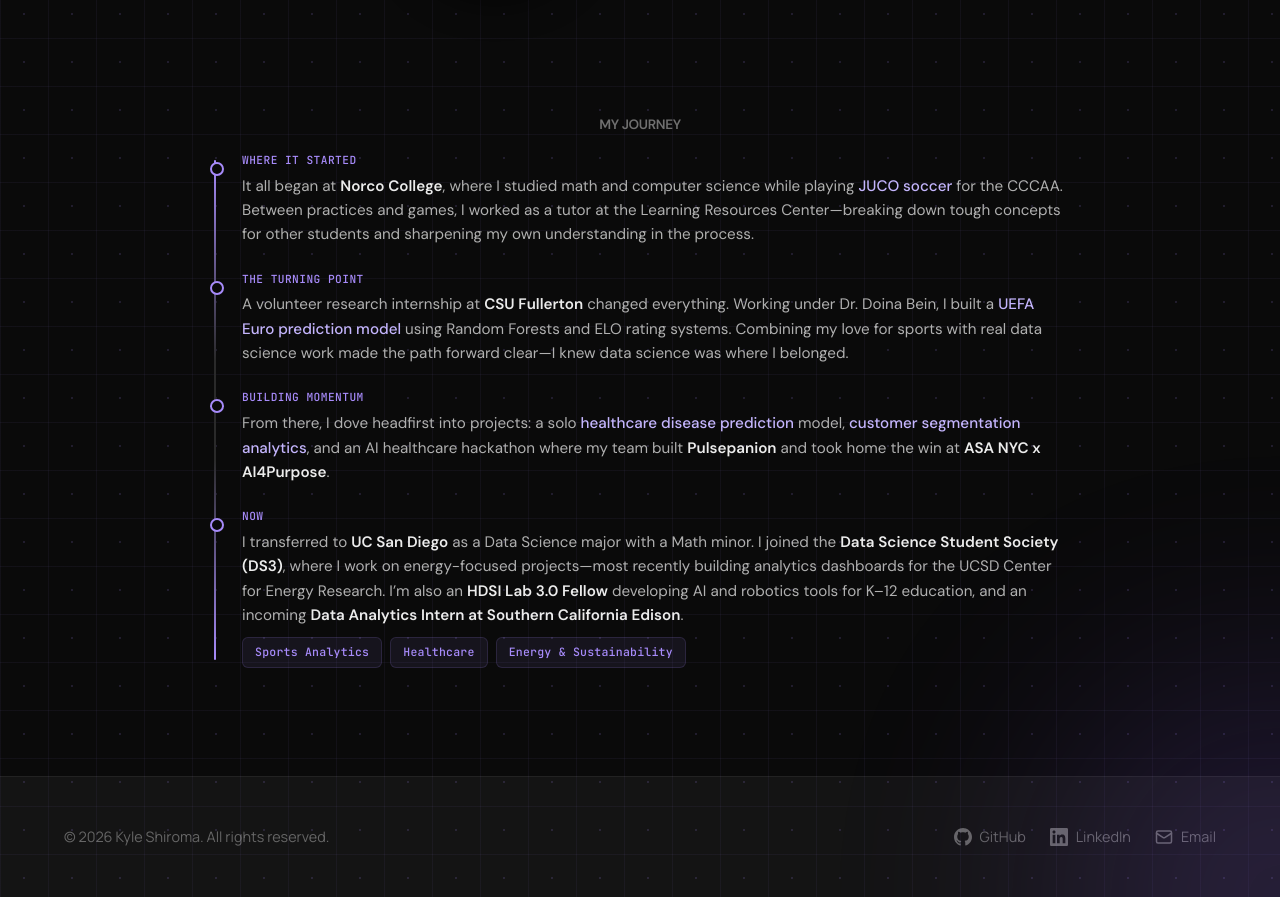
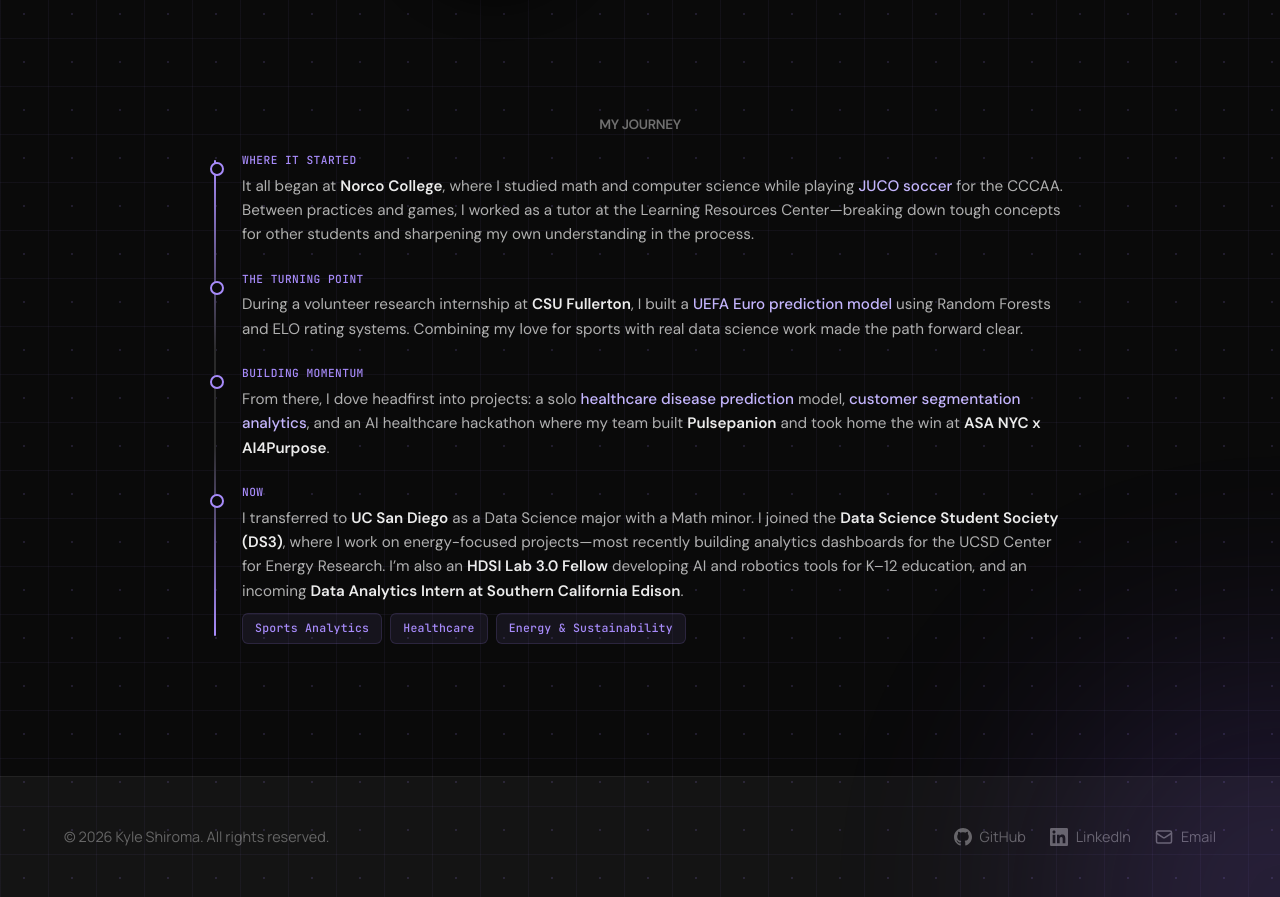
Before and after one commit to k-shiroma-code/k-shiroma-code.github.io, a Jekyll site: the page built from index.md, in a window 1280 px wide and 1339 px high, cut to the strip 442-1339 px from the top of the window. Built offline with Jekyll 4.4.1, drawn with Linux system fonts in a browser that asks for light colours; some web fonts are replaced.

Commit message:
Improve clarity of internship description
Rephrase the sentence about the volunteer research internship for clarity.

```diff
--- a/index.md
+++ b/index.md
@@ -728,7 +728,7 @@
     <div class="narrative-block">
       <span class="narrative-tag">The turning point</span>
       <p class="narrative-text">
-        A volunteer research internship at <strong>CSU Fullerton</strong> changed everything. Working under Dr. Doina Bein, I built a <span class="highlight">UEFA Euro prediction model</span> using Random Forests and ELO rating systems. Combining my love for sports with real data science work made the path forward clear&mdash;I knew data science was where I belonged.
+        During a volunteer research internship at <strong>CSU Fullerton</strong>, I built a <span class="highlight">UEFA Euro prediction model</span> using Random Forests and ELO rating systems. Combining my love for sports with real data science work made the path forward clear.
       </p>
     </div>
 
```
